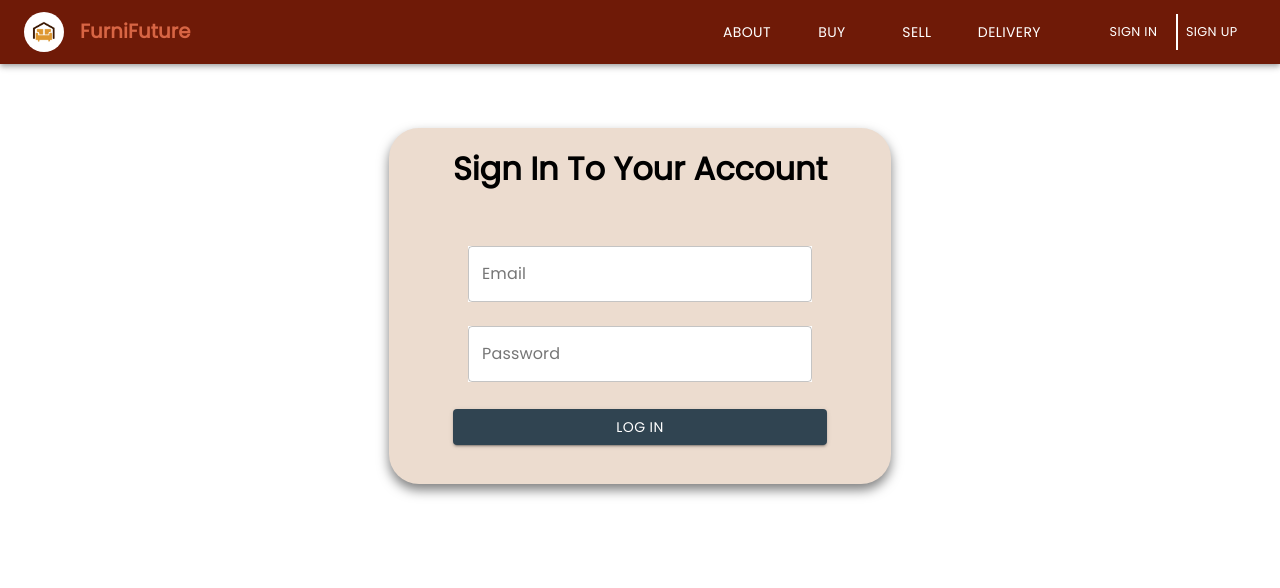
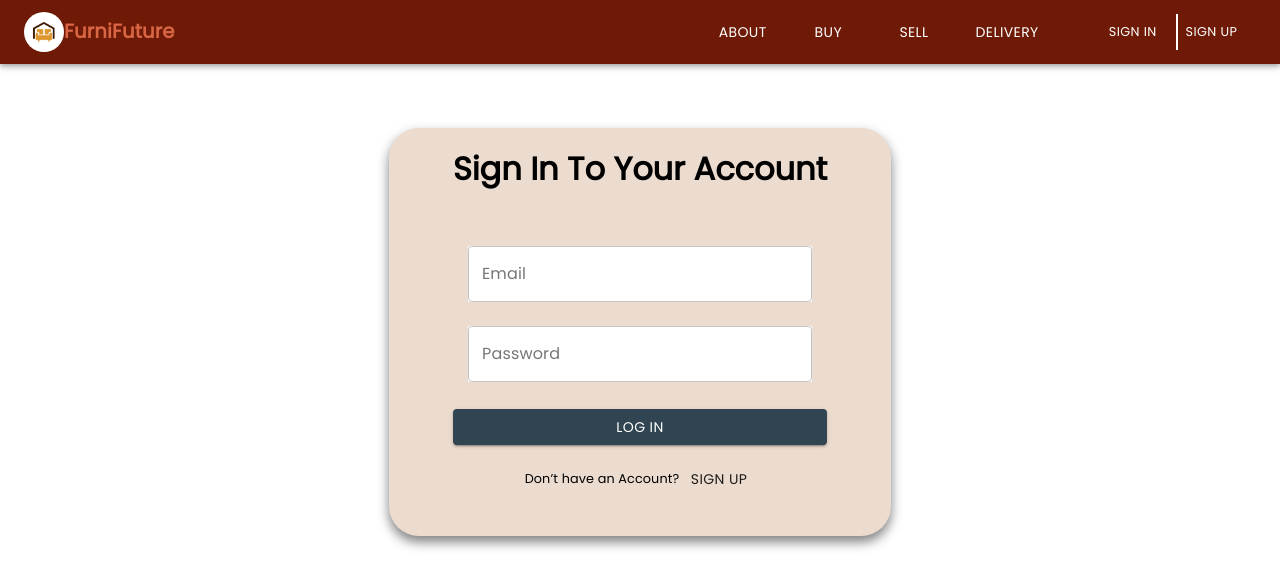
Before and after one commit to AhmadNourelddine/furnifuture, a React (Create React App) app: page /login in a window 1280 px wide. Shown: the top 588 px of the page. Built offline with nearby package versions, Linux system fonts and the light colour scheme.

Commit message:
change in redirect page

```diff
--- a/src/pages/Login/index.js
+++ b/src/pages/Login/index.js
@@ -2,10 +2,11 @@
 import React from 'react';
 import "../../css/login/login.css";
 import {useState, useEffect} from 'react';
-import { useNavigate } from "react-router-dom";
+import { Link, useNavigate } from "react-router-dom";
 import TextField from "@material-ui/core/TextField";
 import Button from "@material-ui/core/button";
 import Box from "@material-ui/core/box";
+import { Typography } from '@material-ui/core';
 
 
 const Login = ()=> {
@@ -20,7 +21,7 @@ const Login = ()=> {
 
     if(redirect)
     {
-      Navigate('/dashboard')
+      Navigate('/about');
     }
   },[redirect]);
 
@@ -44,10 +45,10 @@ const Login = ()=> {
     })
           .then((response)=>response.json())
           .then((result)=>{
-            setRedirect(true)
-            let token = result['access_token']
-            window.localStorage.setItem('authToken', token)
-            console.log(result)
+            setRedirect(true);
+            let token = result['access_token'];
+            window.localStorage.setItem('authToken', token);
+            console.log(result);
           })
   }
 
@@ -65,7 +66,10 @@ const Login = ()=> {
 
     <Button onClick={logIn} variant="contained" fullWidth id="signin-btn">
       Log In</Button>
+      <Typography className='sign-in-page-sign-up-link'>Don’t have an Account? <Button component={Link} to="/signup">Sign Up</Button> </Typography>
     </Box>
+
+
 
     </Box>
 
```
